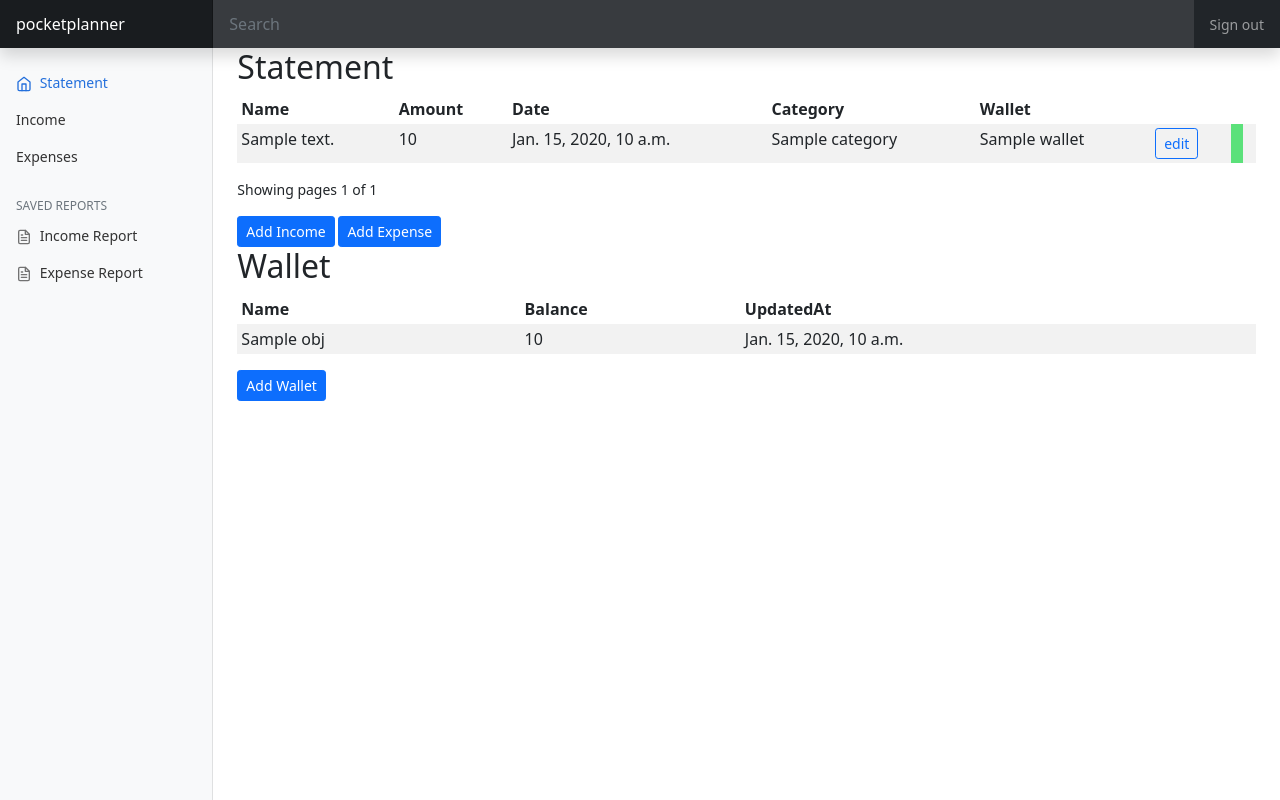
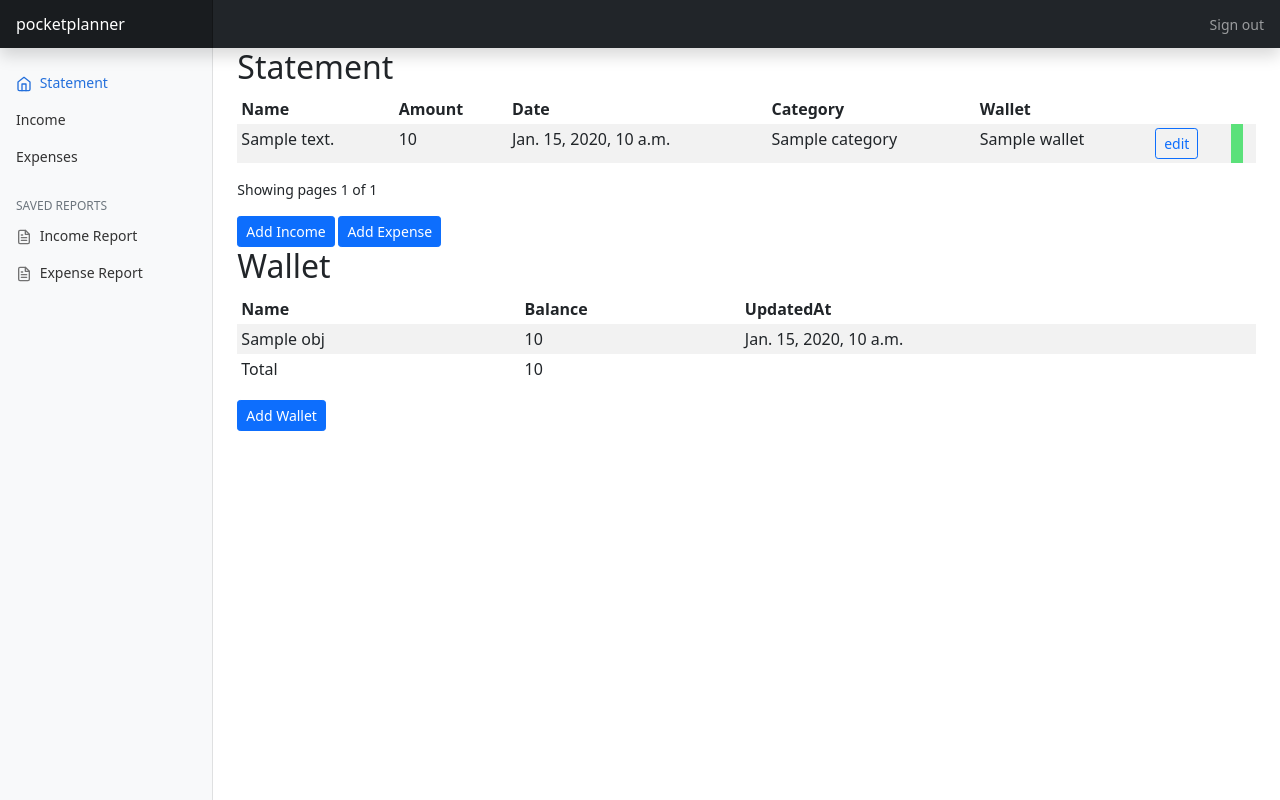
Before and after one commit to meprogemur/income-expense-ledger, a Django app: template pocketplanner/templates/statement/statement.html in a window 1280 px wide. Run offline with Django 4.2, Linux system fonts and the light colour scheme; the template is opened without the code that fills it: most values are stand-ins (such as "Sample title", 1, 10 or a date in 2020); some libraries are stand-ins or nearby versions.

Commit message:
slight changes

```diff
--- a/pocketplanner/statement/views.py
+++ b/pocketplanner/statement/views.py
@@ -6,6 +6,7 @@ from income.models import Income
 from expense.models import Expense
 from django.core.paginator import Paginator
 from wallet.models import Wallet
+from django.db.models import Sum
 
 
 @login_required(login_url='login')
@@ -19,6 +20,7 @@ def statement(request):
     pageno = request.GET.get('pageno')
     transacobj = Paginator.get_page(transacpage, pageno)
     wallet = Wallet.objects.all()
-
-    context = {'un': transacobj, 'source': wallet}
+    total = wallet.aggregate(Sum('balance'))
+    context = {'un': transacobj, 'source': wallet,
+               'total': total['balance__sum']}
     return render(request, 'statement/statement.html', context)
--- a/pocketplanner/templates/base.html
+++ b/pocketplanner/templates/base.html
@@ -20,7 +20,7 @@
   <button class="navbar-toggler position-absolute d-md-none collapsed" type="button" data-bs-toggle="collapse" data-bs-target="#sidebarMenu" aria-controls="sidebarMenu" aria-expanded="false" aria-label="Toggle navigation">
     <span class="navbar-toggler-icon"></span>
   </button>
-  <input class="form-control form-control-dark w-100" type="text" placeholder="Search" aria-label="Search">
+
   <div class="navbar-nav">
     <div class="nav-item text-nowrap">
       <a class="nav-link px-3" href="{% url 'logout' %}">Sign out</a>
--- a/pocketplanner/templates/expense/expense_report.html
+++ b/pocketplanner/templates/expense/expense_report.html
@@ -52,9 +52,13 @@
  </div>
 </div>
 <script>
+var type = ['bar', 'doughnut', 'pie', 'line', 'radar', 'polarArea'];
+type.random = function() {
+    return this[Math.floor(Math.random()*this.length)];
+};
 const ctx = document.getElementById('mynewChart').getContext('2d');
 const myChart = new Chart(ctx, {
-    type: '{{type}}',
+    type: type.random(),
     data: {
         labels: [{% for item in labels %}
          '{{ item }}',
--- a/pocketplanner/templates/statement/statement.html
+++ b/pocketplanner/templates/statement/statement.html
@@ -31,6 +31,10 @@
               <td>{{obj.updated_at}}</td>
             </tr>
           {% endfor %}
+          <tr>
+            <td>Total</td>
+            <td>{{total}}</td>
+          </tr>
           </tbody>
         </table>
       </div>
```
Also changed, not shown: pocketplanner/templates/income/income_report.html (+7 -2 lines).
